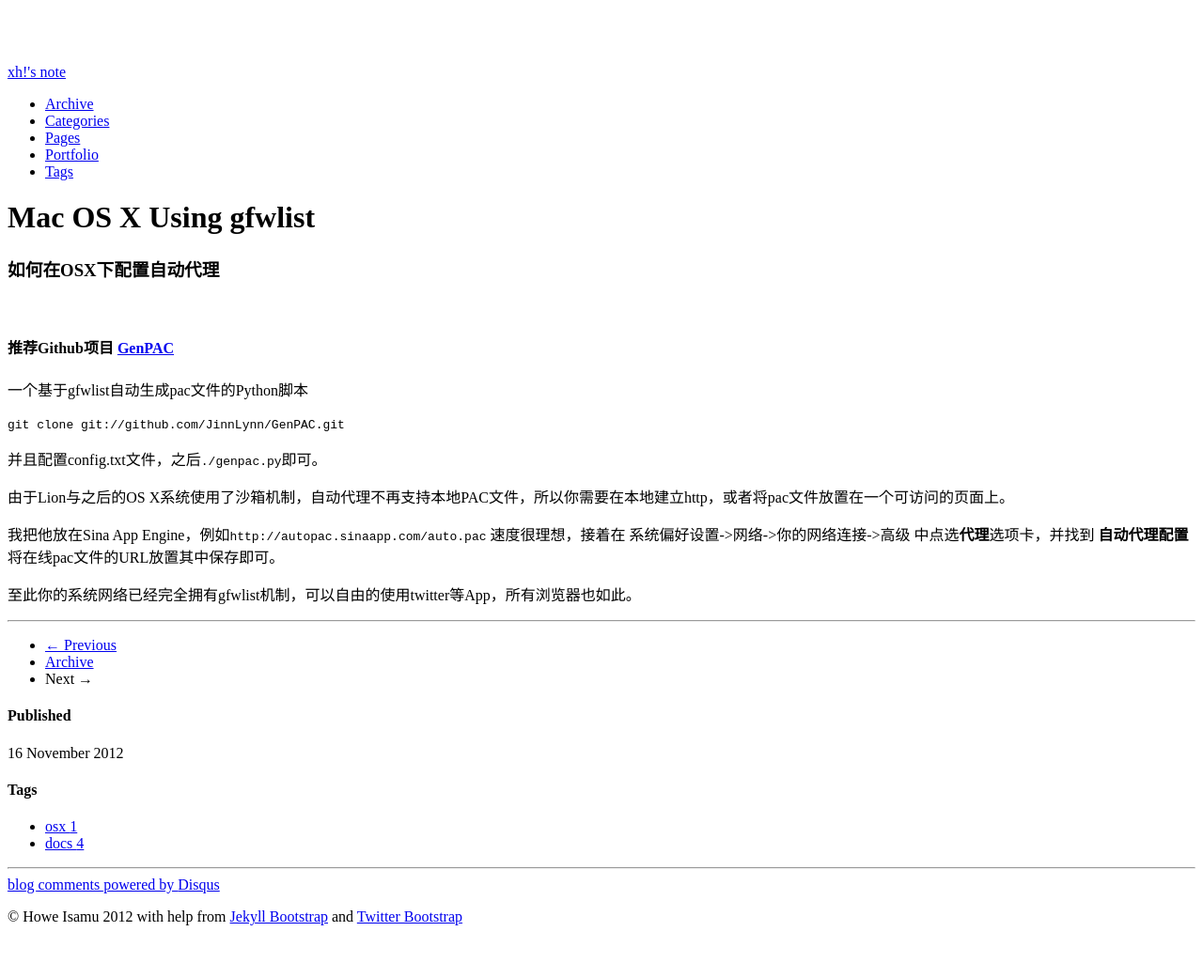
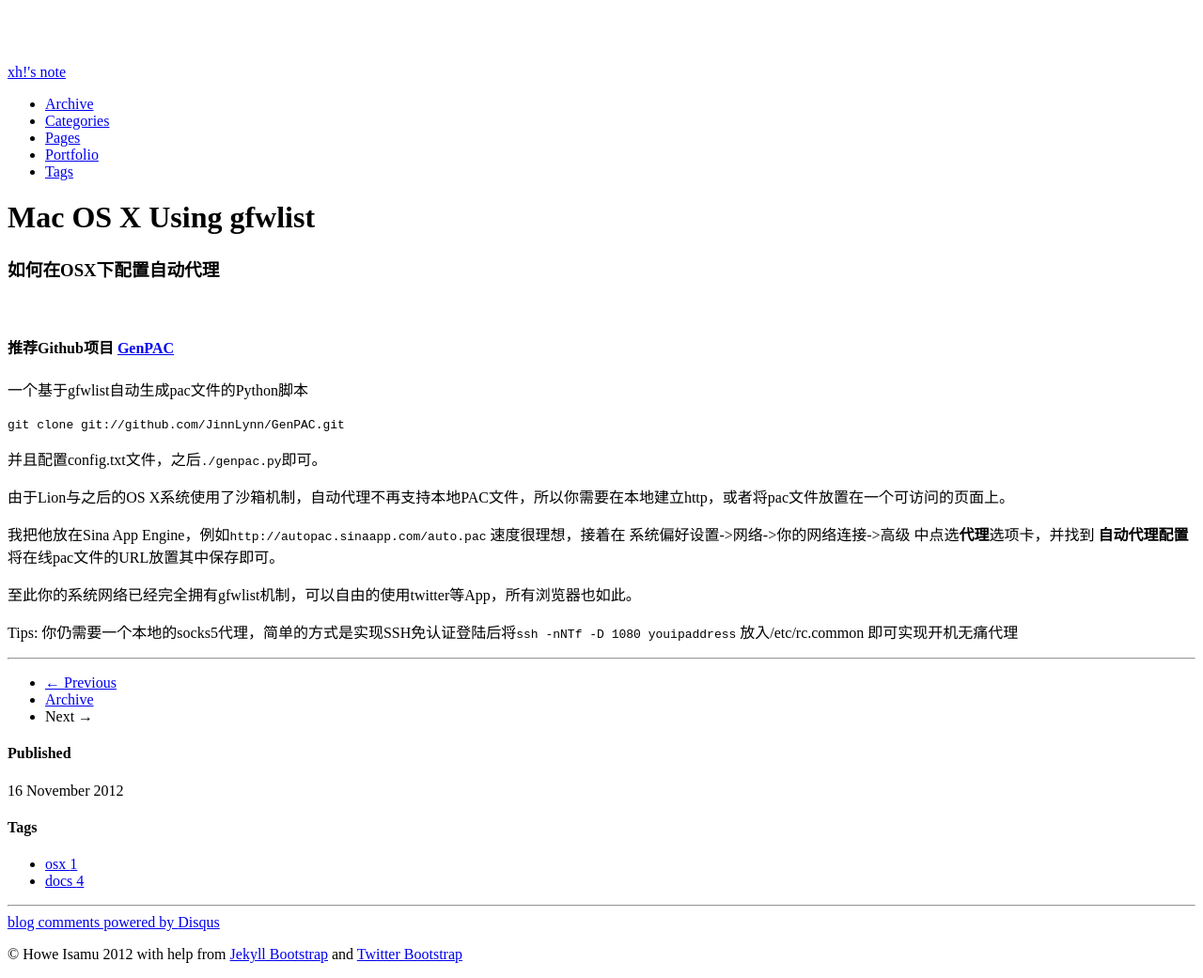
Before and after one commit to CaicnZ/old_blog, a Jekyll site: the page built from _posts/docs/2012-11-16-mac-osx-using-gfwlist-pac.md, in a window 1280 px wide. Shown: the whole page at 94% size. Built offline with Jekyll 4.4.1, drawn with Linux system fonts in a browser that asks for light colours; nearby versions of some CDN libraries; Markdown is read by kramdown in place of the engine named in the settings; comment, search, counter and statistics services are not loaded; before the commit the page ends 1001 px from its top, so only the background shows below that.

Commit message:
add new content to blog

```diff
--- a/_posts/docs/2012-11-16-mac-osx-using-gfwlist-pac.md
+++ b/_posts/docs/2012-11-16-mac-osx-using-gfwlist-pac.md
@@ -25,3 +25,5 @@ published: true
 我把他放在Sina App Engine，例如`http://autopac.sinaapp.com/auto.pac` 速度很理想，接着在 系统偏好设置->网络->你的网络连接->高级 中点选**代理**选项卡，并找到 **自动代理配置** 将在线pac文件的URL放置其中保存即可。
 
 至此你的系统网络已经完全拥有gfwlist机制，可以自由的使用twitter等App，所有浏览器也如此。
+
+Tips: 你仍需要一个本地的socks5代理，简单的方式是实现SSH免认证登陆后将`ssh -nNTf -D 1080 youipaddress` 放入/etc/rc.common 即可实现开机无痛代理
```
